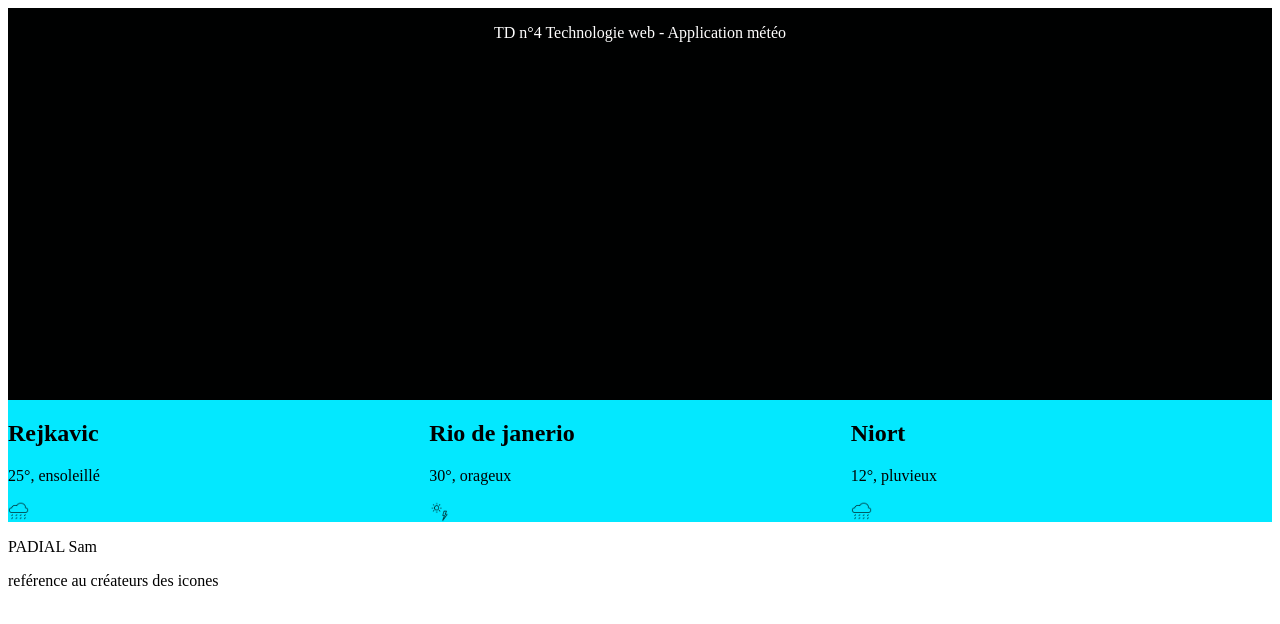
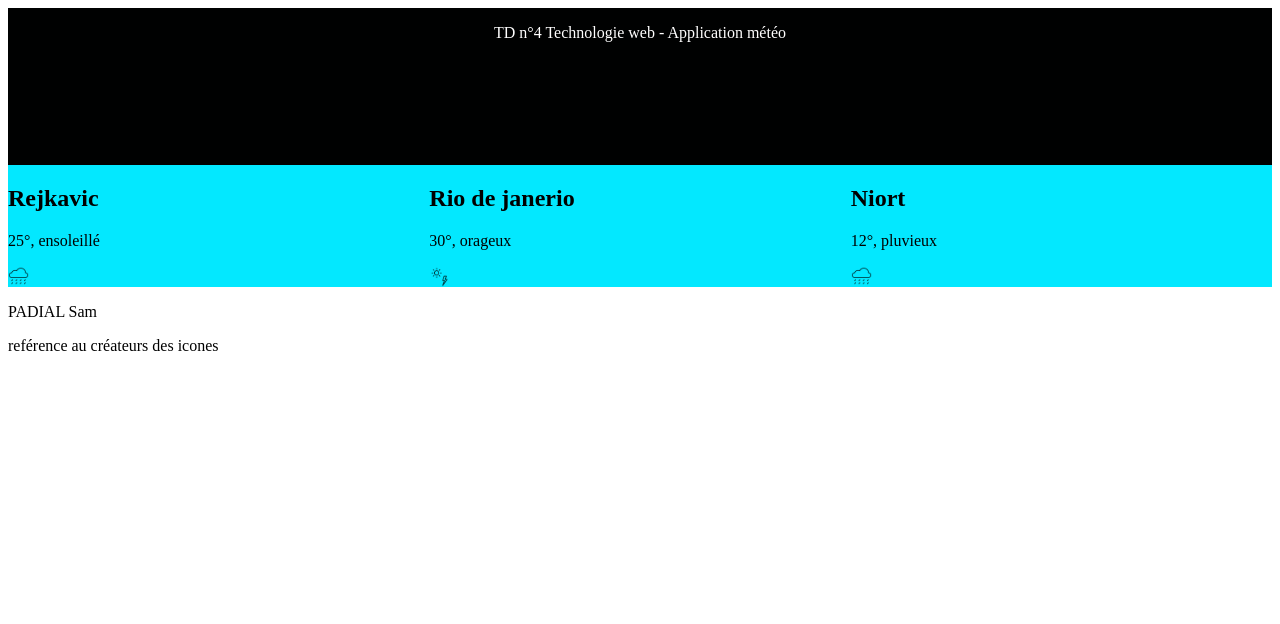
Before and after one commit to Philibertsam/github.io, a plain HTML site: page index.html in a window 1280 px wide. Drawn offline with Linux system fonts and the light colour scheme.

Commit message:
Update style.css

```diff
--- a/style.css
+++ b/style.css
@@ -1,7 +1,7 @@
 div#bandeau
 {
 	color:white;
-	height:50%;
+	height:20%;
 	background-color:#000101;
 	justify-content: center;
 	margin:auto;
```
